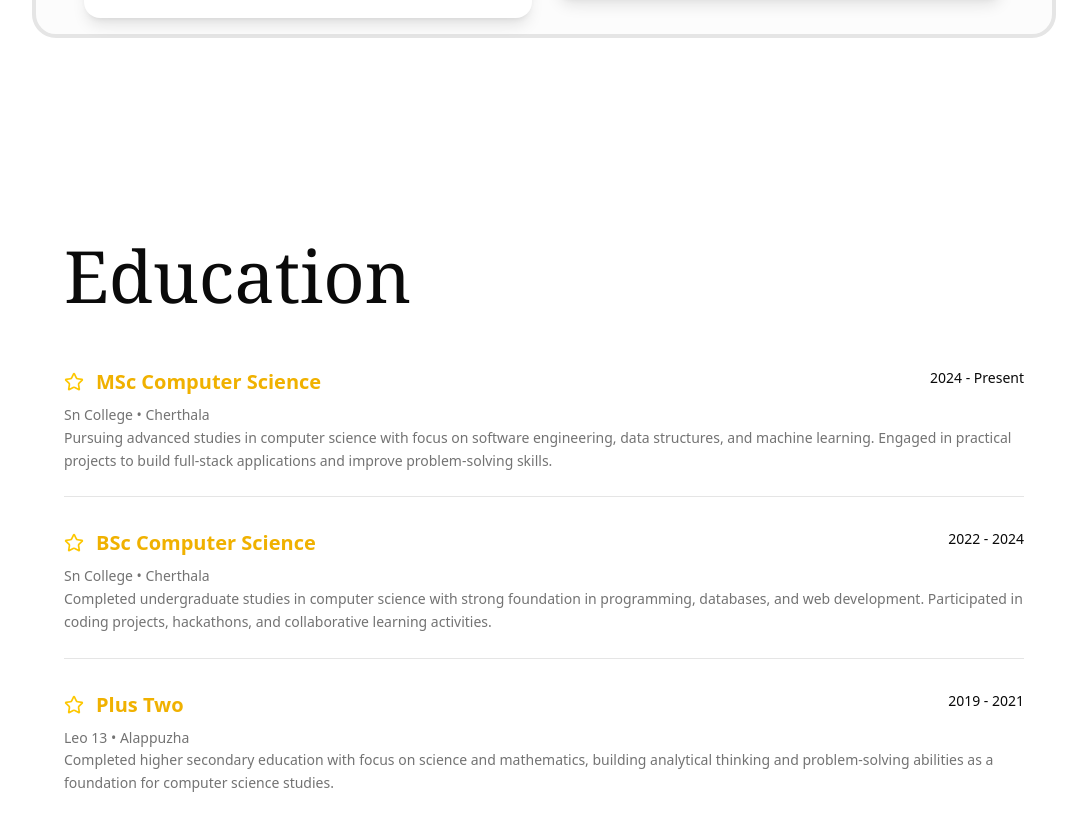
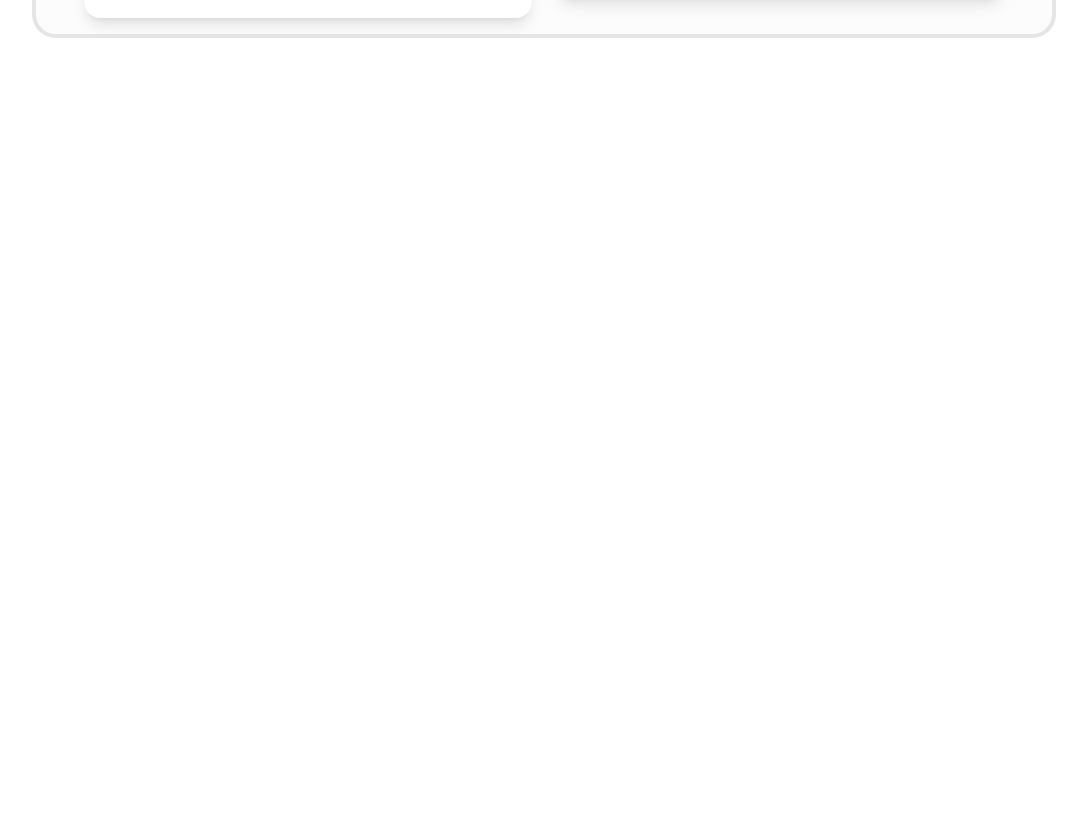
Before and after one commit to muhammedrafii/personalwebsite, a Next.js app: page / in a window 1280 px wide. Shown: the part 482-1312 px from the top of the page, without its empty margins (96-1183 px from the left). After the commit the page ends 800 px from the top, so only its background shows below. Built offline with nearby package versions, Linux system fonts and the light colour scheme.

Commit message:
Update Experience5 component layout: remove Education title, add icons, adjust width

```diff
--- a/app/page.tsx
+++ b/app/page.tsx
@@ -2,7 +2,6 @@
 import React from "react";
 import HoverGradientNavBar from "@/components/ruixen/hover-gradient-navbar";
 import PrecisionCard from "@/components/ruixen/precision-card";
-import { Experience5 } from "@/components/experience5"; // Adjust path
 
 const rafiImagePath = "/images/rafi.png";
 
@@ -27,13 +26,7 @@ export default function HomePage() {
             rightButton="Explore Solutions →"
             leftImage={rafiImagePath}
           />
-        </div>
 
-        {/* Experience Section */}
-        <div className="container-fluid d-flex justify-content-center">
-  <div style={{ width: "100%", maxWidth: "960px" }}>
-    <Experience5 title="Education" />
-  </div>
 </div>
 
       </div>
--- a/components/experience5.tsx
+++ b/components/experience5.tsx
@@ -1,7 +1,6 @@
 "use client";
 
 import React from "react";
-import { Star } from "lucide-react"; // Navbar-style icon
 
 interface ExperienceItem {
   title: string;
@@ -24,60 +23,67 @@ const Experience5 = ({
       details: "Sn College • Cherthala",
       period: "2024 - Present",
       company: "",
-    description:
-      "Pursuing advanced studies in computer science with focus on software engineering, data structures, and machine learning. Engaged in practical projects to build full-stack applications and improve problem-solving skills.",
+      description: "",
     },
     {
       title: "BSc Computer Science",
       details: "Sn College • Cherthala",
       period: "2022 - 2024",
       company: "",
-    description:
-      "Completed undergraduate studies in computer science with strong foundation in programming, databases, and web development. Participated in coding projects, hackathons, and collaborative learning activities.",
+      description: "",
     },
     {
       title: "Plus Two",
       details: "Leo 13 • Alappuzha",
       period: "2019 - 2021",
       company: "",
-    description:
-      "Completed higher secondary education with focus on science and mathematics, building analytical thinking and problem-solving abilities as a foundation for computer science studies.",
+      description: "",
     },
-]
-
+  ],
 }: Experience5Props) => {
   return (
     <section className="py-16 md:py-32">
-      <div className="container mx-auto max-w-7xl">
+      <div className="container mx-auto max-w-7xl"> {/* Wider container */}
+        {/* Main section title */}
         <h2 className="mb-12 font-serif text-4xl md:text-7xl font-medium leading-tight">
           {title}
         </h2>
 
         <div className="space-y-8">
-          {experience.map(({ title, details, period, company, description }, idx) => (
+          {experience.map(({ title, details, period, company }, idx) => (
             <div
               key={idx}
-              className="border-border border-b pb-6 last:border-b-0"
+              className="flex flex-col md:flex-row justify-between items-start border-b border-border pb-6 last:border-b-0"
             >
-              <div className="flex flex-col gap-4 md:flex-row md:items-start">
-                <div className="md:w-2/3 flex items-center gap-3">
-                  {/* Star icon */}
-                  <Star className="h-5 w-5 text-yellow-400" />
+              {/* Left side: icon + title + details */}
+              <div className="flex-1 flex items-start gap-4 min-w-0"> {/* flex-1 for wide left column */}
+                {/* Inline education icon */}
+                <svg
+                  xmlns="http://www.w3.org/2000/svg"
+                  className="h-6 w-6 text-blue-500 flex-shrink-0 mt-1"
+                  fill="none"
+                  viewBox="0 0 24 24"
+                  stroke="currentColor"
+                  strokeWidth={2}
+                >
+                  <path
+                    strokeLinecap="round"
+                    strokeLinejoin="round"
+                    d="M12 14l9-5-9-5-9 5 9 5zm0 0v6"
+                  />
+                </svg>
 
-                  {/* Highlight all titles */}
-                  <h3 className="text-xl text-yellow-500 font-semibold">
-                    {title}
-                  </h3>
-                </div>
-
-                <div className="text-right md:w-1/3 md:text-right">
-                  <p className="mb-1 text-sm font-medium">{period}</p>
-                  <p className="text-muted-foreground text-sm">{company}</p>
+                <div className="min-w-0">
+                  <h3 className="text-xl font-semibold truncate">{title}</h3>
+                  <p className="text-muted-foreground mt-1 text-sm truncate">{details}</p>
                 </div>
               </div>
 
-              <p className="text-muted-foreground mt-2 text-sm leading-relaxed">{details}</p>
-              <p className="text-muted-foreground text-sm leading-relaxed">{description}</p>
+              {/* Right side: period/company far right */}
+              <div className="md:w-1/5 text-right flex-shrink-0 mt-2 md:mt-0">
+                <p className="mb-1 text-sm font-medium">{period}</p>
+                {company && <p className="text-muted-foreground text-sm">{company}</p>}
+              </div>
             </div>
           ))}
         </div>
--- a/package.json
+++ b/package.json
@@ -21,6 +21,7 @@
     "next": "16.0.7",
     "react": "^19.2.0",
     "react-dom": "19.2.0",
+    "react-icons": "^5.5.0",
     "tailwind-merge": "^3.4.0"
   },
   "devDependencies": {
```
Also changed, not shown: 1 other file (tests, documents, lock files or other folders). Lines whose indentation alone changed are shown as unchanged.
